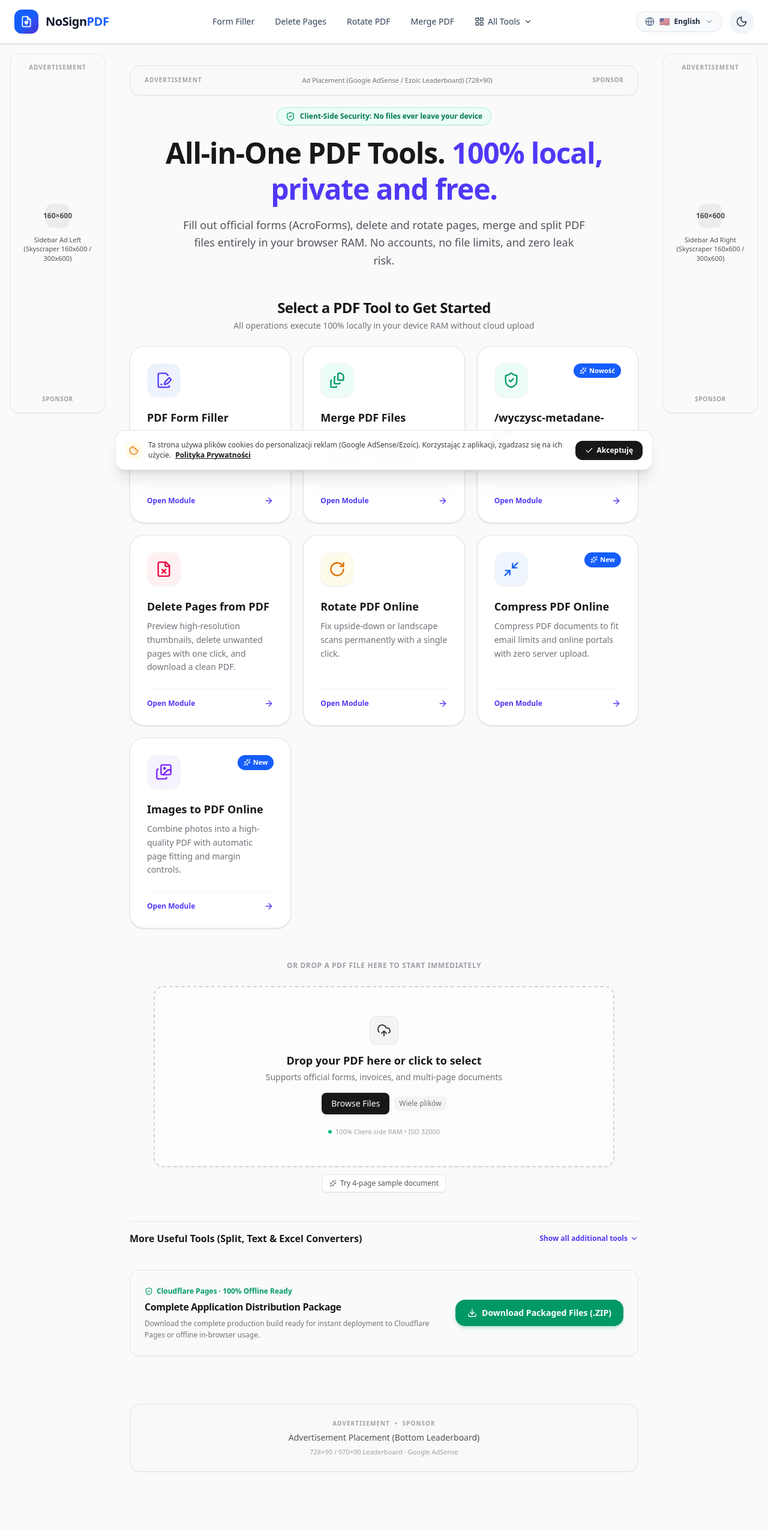
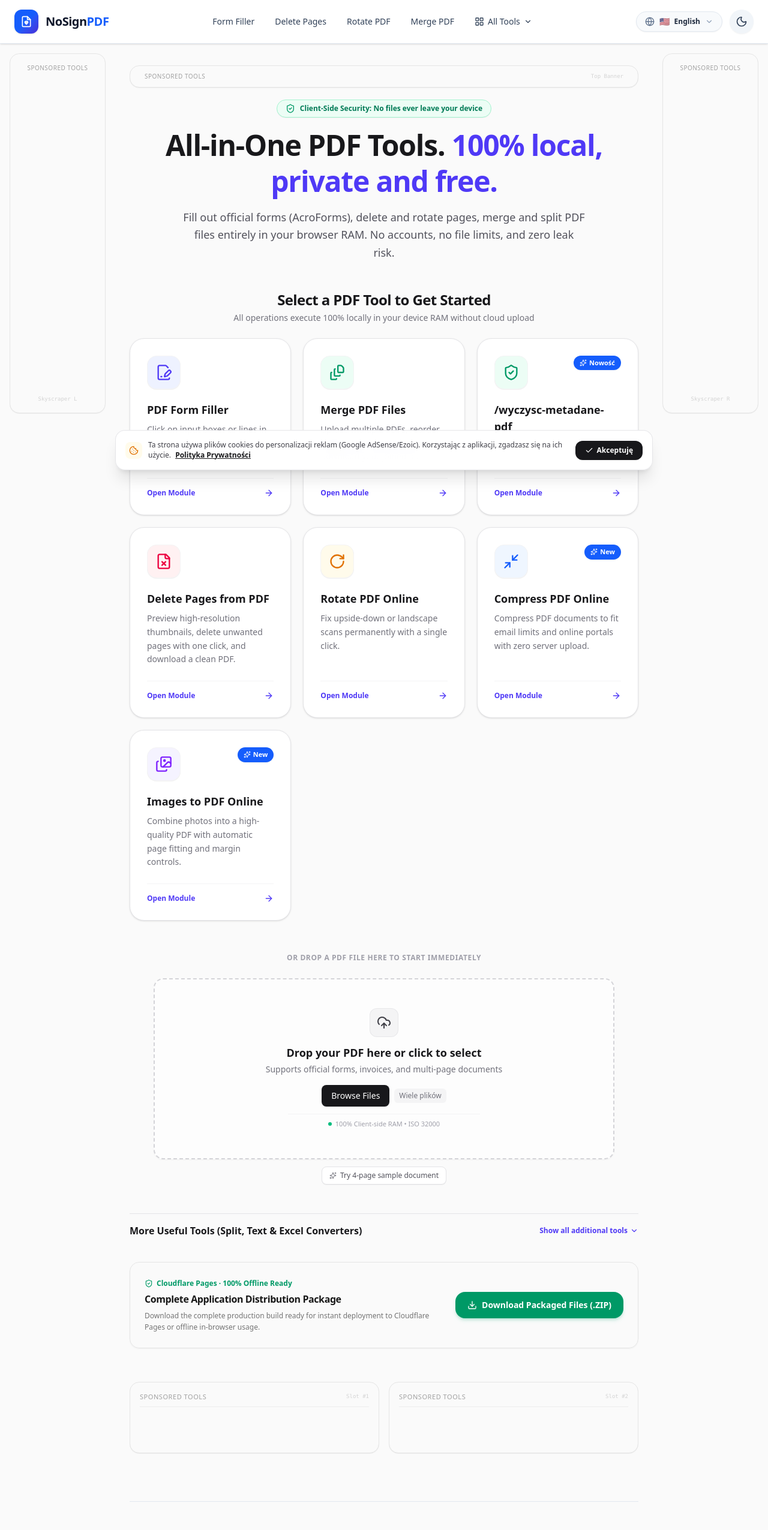
Before and after one commit to POlejniczakdesign/NoSignPDF, a React (Vite) app: page / in a window 1280 px wide. Shown: the top 2551 px of the page at 60% size. Built offline with nearby package versions, Linux system fonts and the light colour scheme.

Commit message:
feat: update ad layout and labels
- Replace single bottom ad banner with a dual grid slot layout
- Rename advertisement labels to "Sponsored tools" across UI and translations
- Add "PDF Tools Index" section to footer for improved SEO navigation

```diff
--- a/src/App.tsx
+++ b/src/App.tsx
@@ -412,9 +412,10 @@ function AppContent() {
           {/* Large Modern .ZIP Package Download CTA (Directly under workspace) */}
           <DownloadZipPackageCta />
 
-          {/* Standard Bottom Ad banner placeholder */}
-          <div className="w-full max-w-4xl mt-8">
-            <AdContainer type="banner-bottom" />
+          {/* Dual Intelligent Ad Containers (Google Auto Ads & Responsive Ad Units) */}
+          <div className="w-full max-w-4xl mt-8 grid grid-cols-1 md:grid-cols-2 gap-4">
+            <AdContainer type="bottom-slot-1" />
+            <AdContainer type="bottom-slot-2" />
           </div>
 
           {/* Structured SEO Content Section (tools and home only) */}
--- a/src/components/AdContainer.tsx
+++ b/src/components/AdContainer.tsx
@@ -6,6 +6,8 @@ interface AdContainerProps {
   type:
     | 'banner-top'
     | 'banner-bottom'
+    | 'bottom-slot-1'
+    | 'bottom-slot-2'
     | 'sidebar-left'
     | 'sidebar-right'
     | 'modal-interstitial'
@@ -13,47 +15,88 @@ interface AdContainerProps {
   className?: string;
 }
 
-const SPONSOR_LABELS: Record<Language, string> = {
-  pl: 'Sponsor',
-  en: 'Sponsor',
-  es: 'Patrocinador',
-  hi: 'प्रायोजक',
-  pt: 'Patrocinador',
-  ru: 'Спонсор',
-};
-
-const BANNER_BOTTOM_TITLES: Record<Language, string> = {
-  pl: 'Miejsce na reklamę (Bottom Leaderboard)',
-  en: 'Advertisement Placement (Bottom Leaderboard)',
-  es: 'Espacio publicitario inferior (Leaderboard)',
-  hi: 'निचला विज्ञापन स्थान (Bottom Leaderboard)',
-  pt: 'Espaço Publicitário Inferior (Leaderboard)',
-  ru: 'Нижний рекламный блок (Leaderboard)',
+const SPONSORED_TOOLS_LABELS: Record<Language, string> = {
+  pl: 'Narzędzia sponsorowane',
+  en: 'Sponsored tools',
+  es: 'Herramientas patrocinadas',
+  hi: 'प्रायोजित उपकरण',
+  pt: 'Ferramentas patrocinadas',
+  ru: 'Спонсорские инструменты',
 };
 
 export const AdContainer: React.FC<AdContainerProps> = ({ type, className = '' }) => {
-  const { t, language } = useLanguage();
-  const sponsorText = SPONSOR_LABELS[language] || SPONSOR_LABELS.en;
-  const bottomTitle = BANNER_BOTTOM_TITLES[language] || BANNER_BOTTOM_TITLES.en;
+  const { language } = useLanguage();
+  const sponsoredLabel = SPONSORED_TOOLS_LABELS[language] || SPONSORED_TOOLS_LABELS.en;
+
+  if (type === 'bottom-slot-1' || type === 'bottom-slot-2') {
+    const isSlot1 = type === 'bottom-slot-1';
+    const slotDomId = isSlot1 ? 'ad-slot-bottom-1' : 'ad-slot-bottom-2';
+
+    return (
+      <aside
+        id={slotDomId}
+        aria-label={sponsoredLabel}
+        className={`adsense-inject-zone w-full rounded-2xl border border-neutral-200 dark:border-neutral-800 bg-neutral-50 dark:bg-neutral-900 p-4 min-h-[100px] flex flex-col justify-between transition-colors shadow-2xs ${className}`}
+      >
+        <div className="w-full flex items-center justify-between pb-2 border-b border-neutral-200/60 dark:border-neutral-800/60">
+          <span className="text-[10px] sm:text-[11px] font-medium tracking-wider text-neutral-400 dark:text-neutral-500 uppercase select-none">
+            {sponsoredLabel}
+          </span>
+          <span className="text-[9px] font-mono text-neutral-300 dark:text-neutral-600 select-none">
+            {isSlot1 ? 'Slot #1' : 'Slot #2'}
+          </span>
+        </div>
+
+        {/* Clean AdSense Injection Area - Ready for Google Auto Ads and manual <ins> script */}
+        <div
+          className="adsense-inject-target w-full flex-1 flex items-center justify-center min-h-[60px] py-1"
+          data-ad-client="ca-pub-7672441336686997"
+          data-ad-slot={isSlot1 ? 'auto-bottom-1' : 'auto-bottom-2'}
+          data-ad-format="auto"
+          data-full-width-responsive="true"
+        >
+          {/* Google AdSense Ready:
+              <ins className="adsbygoogle"
+                   style={{ display: 'block' }}
+                   data-ad-client="ca-pub-7672441336686997"
+                   data-ad-slot="auto"
+                   data-ad-format="auto"
+                   data-full-width-responsive="true" />
+          */}
+        </div>
+      </aside>
+    );
+  }
 
   if (type === 'banner-top') {
     return (
       <aside
         id="ad-banner-top"
-        aria-label={t.ads.adLabel}
-        className={`w-full max-w-4xl mx-auto my-3 ${className}`}
+        aria-label={sponsoredLabel}
+        className={`adsense-inject-zone w-full max-w-4xl mx-auto my-3 rounded-2xl border border-neutral-200 dark:border-neutral-800 bg-neutral-50 dark:bg-neutral-900 py-2.5 px-6 flex items-center justify-between transition-colors shadow-2xs ${className}`}
       >
-        <div className="rounded-2xl border border-neutral-200 dark:border-neutral-800 bg-neutral-50/70 dark:bg-neutral-900/40 py-3 px-6 text-center min-h-[50px] flex items-center justify-between text-xs text-neutral-400 dark:text-neutral-500 transition-colors shadow-2xs">
-          <span className="text-[10px] tracking-widest uppercase font-semibold text-neutral-400 dark:text-neutral-500">
-            {t.ads.adLabel}
-          </span>
-          <span className="text-[11px] font-medium text-neutral-500 dark:text-neutral-400 text-center">
-            {t.ads.bannerTopTitle} (728×90)
-          </span>
-          <span className="text-[10px] tracking-wider uppercase font-semibold text-neutral-400 dark:text-neutral-500">
-            {sponsorText}
-          </span>
+        <span className="text-[10px] tracking-wider uppercase font-medium text-neutral-400 dark:text-neutral-500 select-none">
+          {sponsoredLabel}
+        </span>
+        <div
+          className="adsense-inject-target flex-1 flex items-center justify-center px-4"
+          data-ad-client="ca-pub-7672441336686997"
+          data-ad-slot="auto-top"
+          data-ad-format="auto"
+          data-full-width-responsive="true"
+        >
+          {/* Google AdSense Ready:
+              <ins className="adsbygoogle"
+                   style={{ display: 'block' }}
+                   data-ad-client="ca-pub-7672441336686997"
+                   data-ad-slot="auto"
+                   data-ad-format="auto"
+                   data-full-width-responsive="true" />
+          */}
         </div>
+        <span className="text-[9px] font-mono text-neutral-300 dark:text-neutral-600 select-none">
+          Top Banner
+        </span>
       </aside>
     );
   }
@@ -62,21 +105,33 @@ export const AdContainer: React.FC<AdContainerProps> = ({ type, className = '' }
     return (
       <aside
         id="ad-banner-bottom"
-        aria-label={t.ads.adLabel}
-        className={`w-full max-w-4xl mx-auto my-6 ${className}`}
+        aria-label={sponsoredLabel}
+        className={`adsense-inject-zone w-full max-w-4xl mx-auto my-6 rounded-2xl border border-neutral-200 dark:border-neutral-800 bg-neutral-50 dark:bg-neutral-900 p-4 min-h-[100px] flex flex-col justify-between transition-colors shadow-2xs ${className}`}
       >
-        <div className="rounded-2xl border border-neutral-200 dark:border-neutral-800 bg-neutral-50/70 dark:bg-neutral-900/40 py-6 px-6 text-center min-h-[96px] flex flex-col items-center justify-center gap-1.5 transition-colors shadow-2xs">
-          <div className="flex items-center justify-center gap-2 text-[10px] tracking-widest uppercase font-semibold text-neutral-400 dark:text-neutral-500">
-            <span>{t.ads.adLabel}</span>
-            <span>•</span>
-            <span>{sponsorText}</span>
-          </div>
-          <span className="text-xs sm:text-sm font-medium text-neutral-600 dark:text-neutral-300">
-            {bottomTitle}
+        <div className="w-full flex items-center justify-between pb-2 border-b border-neutral-200/60 dark:border-neutral-800/60">
+          <span className="text-[10px] sm:text-[11px] font-medium tracking-wider text-neutral-400 dark:text-neutral-500 uppercase select-none">
+            {sponsoredLabel}
           </span>
-          <span className="text-[11px] text-neutral-400 dark:text-neutral-500">
-            728×90 / 970×90 Leaderboard · Google AdSense
+          <span className="text-[9px] font-mono text-neutral-300 dark:text-neutral-600 select-none">
+            Responsive Leaderboard
           </span>
+        </div>
+
+        <div
+          className="adsense-inject-target w-full flex-1 flex items-center justify-center min-h-[60px] py-1"
+          data-ad-client="ca-pub-7672441336686997"
+          data-ad-slot="auto-leaderboard"
+          data-ad-format="auto"
+          data-full-width-responsive="true"
+        >
+          {/* Google AdSense Ready:
+              <ins className="adsbygoogle"
+                   style={{ display: 'block' }}
+                   data-ad-client="ca-pub-7672441336686997"
+                   data-ad-slot="auto"
+                   data-ad-format="auto"
+                   data-full-width-responsive="true" />
+          */}
         </div>
       </aside>
     );
@@ -87,23 +142,29 @@ export const AdContainer: React.FC<AdContainerProps> = ({ type, className = '' }
     return (
       <aside
         id={isLeft ? 'ad-skyscraper-left' : 'ad-skyscraper-right'}
-        aria-label={isLeft ? t.ads.sidebarLeftTitle : t.ads.sidebarRightTitle}
-        className={`hidden xl:flex flex-col w-[160px] shrink-0 ${className}`}
+        aria-label={sponsoredLabel}
+        className={`adsense-inject-zone hidden xl:flex flex-col w-[160px] shrink-0 ${className}`}
       >
-        <div className="sticky top-20 rounded-2xl border border-neutral-200 dark:border-neutral-800 bg-neutral-50/70 dark:bg-neutral-900/40 p-4 text-center min-h-[600px] flex flex-col justify-between items-center text-xs text-neutral-400 dark:text-neutral-500 shadow-2xs transition-colors">
-          <span className="text-[10px] tracking-widest uppercase font-semibold text-neutral-400 dark:text-neutral-500">
-            {t.ads.adLabel}
+        <div className="sticky top-20 rounded-2xl border border-neutral-200 dark:border-neutral-800 bg-neutral-50 dark:bg-neutral-900 p-4 text-center min-h-[600px] flex flex-col justify-between items-center shadow-2xs transition-colors">
+          <span className="text-[10px] tracking-wider uppercase font-medium text-neutral-400 dark:text-neutral-500 select-none">
+            {sponsoredLabel}
           </span>
-          <div className="space-y-3 my-auto flex flex-col items-center">
-            <div className="w-10 h-10 rounded-xl bg-neutral-200/70 dark:bg-neutral-800 flex items-center justify-center text-neutral-600 dark:text-neutral-300 text-xs font-bold">
-              160×600
-            </div>
-            <p className="text-[11px] font-medium text-neutral-600 dark:text-neutral-400 leading-snug max-w-[130px]">
-              {isLeft ? t.ads.sidebarLeftTitle : t.ads.sidebarRightTitle}
-            </p>
+          <div
+            className="adsense-inject-target my-auto w-full flex items-center justify-center min-h-[400px]"
+            data-ad-client="ca-pub-7672441336686997"
+            data-ad-slot={isLeft ? 'auto-sidebar-left' : 'auto-sidebar-right'}
+            data-ad-format="auto"
+          >
+            {/* Google AdSense Ready:
+                <ins className="adsbygoogle"
+                     style={{ display: 'block' }}
+                     data-ad-client="ca-pub-7672441336686997"
+                     data-ad-slot="auto"
+                     data-ad-format="auto" />
+            */}
           </div>
-          <span className="text-[10px] tracking-wider uppercase font-semibold text-neutral-400 dark:text-neutral-500">
-            {sponsorText}
+          <span className="text-[9px] font-mono text-neutral-300 dark:text-neutral-600 select-none">
+            {isLeft ? 'Skyscraper L' : 'Skyscraper R'}
           </span>
         </div>
       </aside>
@@ -114,26 +175,27 @@ export const AdContainer: React.FC<AdContainerProps> = ({ type, className = '' }
     return (
       <div
         id="ad-modal-square-300x250"
-        className={`w-[300px] h-[250px] mx-auto rounded-2xl border border-neutral-200 dark:border-neutral-800 bg-neutral-50/80 dark:bg-neutral-900/60 p-5 flex flex-col items-center justify-between text-center shadow-2xs transition-colors ${className}`}
+        className={`adsense-inject-zone w-[300px] h-[250px] mx-auto rounded-2xl border border-neutral-200 dark:border-neutral-800 bg-neutral-50 dark:bg-neutral-900 p-4 flex flex-col items-center justify-between text-center shadow-2xs transition-colors ${className}`}
       >
-        <div className="flex items-center justify-center gap-1.5 text-[10px] tracking-widest uppercase font-semibold text-neutral-400 dark:text-neutral-500">
-          <span>{t.ads.adLabel}</span>
-          <span>•</span>
-          <span>{sponsorText}</span>
+        <span className="text-[10px] tracking-wider uppercase font-medium text-neutral-400 dark:text-neutral-500 select-none">
+          {sponsoredLabel}
+        </span>
+        <div
+          className="adsense-inject-target my-auto w-full flex items-center justify-center min-h-[160px]"
+          data-ad-client="ca-pub-7672441336686997"
+          data-ad-slot="auto-modal-square"
+          data-ad-format="rectangle"
+        >
+          {/* Google AdSense Ready:
+              <ins className="adsbygoogle"
+                   style={{ display: 'block' }}
+                   data-ad-client="ca-pub-7672441336686997"
+                   data-ad-slot="auto"
+                   data-ad-format="rectangle" />
+          */}
         </div>
-        <div className="space-y-2">
-          <div className="w-10 h-10 rounded-xl bg-neutral-200/70 dark:bg-neutral-800 mx-auto flex items-center justify-center text-neutral-600 dark:text-neutral-300 text-xs font-bold">
-            300×250
-          </div>
-          <p className="text-xs font-semibold text-neutral-700 dark:text-neutral-300 max-w-[220px]">
-            {t.ads.interstitialTitle}
-          </p>
-          <p className="text-[10px] text-neutral-400 dark:text-neutral-500">
-            Medium Rectangle Ad Unit · Google AdSense
-          </p>
-        </div>
-        <span className="text-[10px] tracking-wider uppercase font-semibold text-neutral-400 dark:text-neutral-500">
-          {sponsorText}
+        <span className="text-[9px] font-mono text-neutral-300 dark:text-neutral-600 select-none">
+          Medium Rectangle
         </span>
       </div>
     );
@@ -143,19 +205,28 @@ export const AdContainer: React.FC<AdContainerProps> = ({ type, className = '' }
   return (
     <div
       id="ad-interstitial-modal"
-      className={`w-full max-w-[340px] mx-auto rounded-2xl border border-neutral-200 dark:border-neutral-800 bg-neutral-50/70 dark:bg-neutral-900/40 p-5 text-center flex flex-col items-center justify-center min-h-[200px] transition-colors ${className}`}
+      className={`adsense-inject-zone w-full max-w-[340px] mx-auto rounded-2xl border border-neutral-200 dark:border-neutral-800 bg-neutral-50 dark:bg-neutral-900 p-4 text-center flex flex-col items-center justify-between min-h-[180px] shadow-2xs transition-colors ${className}`}
     >
-      <div className="flex items-center justify-center gap-1.5 text-[10px] tracking-widest uppercase font-semibold text-neutral-400 dark:text-neutral-500 mb-3">
-        <span>{t.ads.adLabel}</span>
-        <span>•</span>
-        <span>{sponsorText}</span>
+      <span className="text-[10px] tracking-wider uppercase font-medium text-neutral-400 dark:text-neutral-500 select-none">
+        {sponsoredLabel}
+      </span>
+      <div
+        className="adsense-inject-target my-auto w-full flex items-center justify-center min-h-[120px]"
+        data-ad-client="ca-pub-7672441336686997"
+        data-ad-slot="auto-interstitial"
+        data-ad-format="auto"
+      >
+        {/* Google AdSense Ready:
+            <ins className="adsbygoogle"
+                 style={{ display: 'block' }}
+                 data-ad-client="ca-pub-7672441336686997"
+                 data-ad-slot="auto"
+                 data-ad-format="auto" />
+        */}
       </div>
-      <div className="w-9 h-9 rounded-xl bg-neutral-200/70 dark:bg-neutral-800 flex items-center justify-center text-neutral-600 dark:text-neutral-300 text-xs font-bold mb-2">
-        Ad
-      </div>
-      <p className="text-xs font-medium text-neutral-600 dark:text-neutral-400 max-w-[240px]">
-        {t.ads.interstitialTitle}
-      </p>
+      <span className="text-[9px] font-mono text-neutral-300 dark:text-neutral-600 select-none">
+        Interstitial Unit
+      </span>
     </div>
   );
 };
--- a/src/components/Footer.tsx
+++ b/src/components/Footer.tsx
@@ -2,16 +2,47 @@ import React from 'react';
 import { FileText, Lock, ShieldCheck } from 'lucide-react';
 import { ToolRoute } from '../types';
 import { useLanguage } from '../i18n/LanguageContext';
+import { Language } from '../i18n/translations';
+import { buildLocalizedPath } from '../lib/routing';
 
 interface FooterProps {
   onNavigate: (path: ToolRoute) => void;
 }
 
+const FOOTER_SEO_INDEX_TITLES: Record<Language, string> = {
+  pl: 'Szybki indeks modułów PDF',
+  en: 'PDF Tools Index',
+  es: 'Índice de herramientas PDF',
+  hi: 'पीडीएफ टूल्स अनुक्रमणिका',
+  pt: 'Índice de ferramentas PDF',
+  ru: 'Индекс инструментов PDF',
+};
+
+const CORE_11_TOOL_IDS = [
+  'wypelnij',
+  'usun',
+  'obroc',
+  'polacz',
+  'rozdziel',
+  'pdf-to-word',
+  'word-to-pdf',
+  'pdf-to-excel',
+  'excel-to-pdf',
+  'kompresuj',
+  'grafika',
+];
+
 export const Footer: React.FC<FooterProps> = ({ onNavigate }) => {
-  const { t, localizedTools } = useLanguage();
+  const { t, language, localizedTools } = useLanguage();
+
+  const seoIndexTitle = FOOTER_SEO_INDEX_TITLES[language] || FOOTER_SEO_INDEX_TITLES.en;
+  const nicheTools = localizedTools.filter((tool) => CORE_11_TOOL_IDS.includes(tool.id));
 
   return (
-    <footer id="main-footer" className="w-full bg-white dark:bg-zinc-950 border-t border-zinc-200 dark:border-zinc-800 py-12 transition-colors mt-auto">
+    <footer
+      id="main-footer"
+      className="w-full bg-white dark:bg-zinc-950 border-t border-zinc-200 dark:border-zinc-800 py-12 transition-colors mt-auto"
+    >
       <div className="max-w-7xl mx-auto px-4 sm:px-6 lg:px-8">
         <div className="grid grid-cols-1 md:grid-cols-4 gap-8 pb-8 border-b border-zinc-100 dark:border-zinc-800">
           {/* Col 1: About */}
@@ -21,7 +52,7 @@ export const Footer: React.FC<FooterProps> = ({ onNavigate }) => {
                 <FileText className="w-4 h-4" />
               </div>
               <span className="text-base font-extrabold text-zinc-900 dark:text-white">
-                PDF Studio Online
+                NoSignPDF
               </span>
             </div>
             <p className="text-xs sm:text-sm text-zinc-500 dark:text-zinc-400 max-w-sm leading-relaxed">
@@ -39,19 +70,24 @@ export const Footer: React.FC<FooterProps> = ({ onNavigate }) => {
               {t.footer.toolsTitle}
             </h4>
             <ul className="space-y-1.5 text-xs">
-              {localizedTools
-                .filter((tool) => tool.id !== 'privacy' && tool.id !== 'hub')
-                .map((tool) => (
+              {nicheTools.map((tool) => {
+                const localizedHref = buildLocalizedPath(tool.path, language);
+                return (
                   <li key={tool.id}>
-                    <button
+                    <a
                       id={`footer-link-${tool.id}`}
-                      onClick={() => onNavigate(tool.path)}
-                      className="text-zinc-500 dark:text-zinc-400 hover:text-zinc-900 dark:hover:text-zinc-200 transition-colors cursor-pointer text-left"
+                      href={localizedHref}
+                      onClick={(e) => {
+                        e.preventDefault();
+                        onNavigate(tool.path);
+                      }}
+                      className="text-zinc-500 dark:text-zinc-400 hover:text-zinc-900 dark:hover:text-zinc-200 transition-colors cursor-pointer text-left block"
                     >
                       {tool.name}
-                    </button>
+                    </a>
                   </li>
-                ))}
+                );
+              })}
             </ul>
           </div>
 
@@ -90,10 +126,40 @@ export const Footer: React.FC<FooterProps> = ({ onNavigate }) => {
           </div>
         </div>
 
-        {/* Bottom copyright */}
+        {/* Discreet SEO Text Links Grid (Discreet Crawl Booster for Googlebot across all 11 niche subpages) */}
+        <div className="pt-8 pb-6 border-b border-zinc-100 dark:border-zinc-800">
+          <div className="text-[10px] font-semibold text-zinc-400 dark:text-zinc-500 uppercase tracking-wider mb-3">
+            {seoIndexTitle}
+          </div>
+          <nav
+            aria-label={seoIndexTitle}
+            className="grid grid-cols-2 sm:grid-cols-3 md:grid-cols-4 lg:grid-cols-6 gap-x-4 gap-y-2 text-[11px]"
+          >
+            {nicheTools.map((tool) => {
+              const localizedHref = buildLocalizedPath(tool.path, language);
+              return (
+                <a
+                  key={`seo-grid-${tool.id}`}
+                  id={`footer-seo-link-${tool.id}`}
+                  href={localizedHref}
+                  onClick={(e) => {
+                    e.preventDefault();
+                    onNavigate(tool.path);
+                  }}
+                  className="text-zinc-500 dark:text-zinc-400 hover:text-zinc-900 dark:hover:text-zinc-200 transition-colors truncate"
+                  title={tool.name}
+                >
+                  {tool.name}
+                </a>
+              );
+            })}
+          </nav>
+        </div>
+
+        {/* Bottom copyright and compliance */}
         <div className="pt-6 flex flex-col sm:flex-row items-center justify-between text-xs text-zinc-400 dark:text-zinc-500 gap-4">
           <div>
-            © {new Date().getFullYear()} PDF Studio Online. {t.footer.copyright}
+            © {new Date().getFullYear()} NoSignPDF. {t.footer.copyright}
           </div>
           <div className="flex flex-wrap items-center gap-3 text-[11px]">
             <button
--- a/src/i18n/translations.ts
+++ b/src/i18n/translations.ts
@@ -161,7 +161,7 @@ export const TRANSLATIONS: Record<Language, TranslationDict> = {
       menuTools: 'Narzędzia PDF Studio',
     },
     ads: {
-      adLabel: 'Reklama',
+      adLabel: 'Narzędzia sponsorowane',
       bannerTopTitle: 'Miejsce na baner reklamowy (Google AdSense / Ezoic Leaderboard)',
       sidebarLeftTitle: 'Reklama boczna lewa (Skyscraper 160x600 / 300x600)',
       sidebarRightTitle: 'Reklama boczna prawa (Skyscraper 160x600 / 300x600)',
@@ -287,7 +287,7 @@ export const TRANSLATIONS: Record<Language, TranslationDict> = {
       menuTools: 'PDF Studio Tools',
     },
     ads: {
-      adLabel: 'Advertisement',
+      adLabel: 'Sponsored tools',
       bannerTopTitle: 'Ad Placement (Google AdSense / Ezoic Leaderboard)',
       sidebarLeftTitle: 'Sidebar Ad Left (Skyscraper 160x600 / 300x600)',
       sidebarRightTitle: 'Sidebar Ad Right (Skyscraper 160x600 / 300x600)',
@@ -413,7 +413,7 @@ export const TRANSLATIONS: Record<Language, TranslationDict> = {
       menuTools: 'Herramientas PDF Studio',
     },
     ads: {
-      adLabel: 'Publicidad',
+      adLabel: 'Herramientas patrocinadas',
       bannerTopTitle: 'Espacio publicitario superior (Google AdSense / Ezoic Leaderboard)',
       sidebarLeftTitle: 'Publicidad lateral izquierda (Skyscraper 160x600 / 300x600)',
       sidebarRightTitle: 'Publicidad lateral derecha (Skyscraper 160x600 / 300x600)',
@@ -539,7 +539,7 @@ export const TRANSLATIONS: Record<Language, TranslationDict> = {
       menuTools: 'पीडीएफ टूल्स मेनू',
     },
     ads: {
-      adLabel: 'विज्ञापन',
+      adLabel: 'प्रायोजित उपकरण',
       bannerTopTitle: 'शीर्ष विज्ञापन स्थान (Google AdSense / Ezoic Leaderboard)',
       sidebarLeftTitle: 'बायां साइडबार विज्ञापन (Skyscraper 160x600 / 300x600)',
       sidebarRightTitle: 'दायां साइडबार विज्ञापन (Skyscraper 160x600 / 300x600)',
@@ -665,7 +665,7 @@ export const TRANSLATIONS: Record<Language, TranslationDict> = {
       menuTools: 'Ferramentas PDF Studio',
     },
     ads: {
-      adLabel: 'Publicidade',
+      adLabel: 'Ferramentas patrocinadas',
       bannerTopTitle: 'Anúncio Superior (Google AdSense / Ezoic Leaderboard)',
       sidebarLeftTitle: 'Anúncio Lateral Esquerdo (Skyscraper 160x600 / 300x600)',
       sidebarRightTitle: 'Anúncio Lateral Direito (Skyscraper 160x600 / 300x600)',
@@ -791,7 +791,7 @@ export const TRANSLATIONS: Record<Language, TranslationDict> = {
       menuTools: 'Инструменты PDF Studio',
     },
     ads: {
-      adLabel: 'Реклама',
+      adLabel: 'Спонсорские инструменты',
       bannerTopTitle: 'Рекламный блок (Google AdSense / Ezoic Leaderboard)',
       sidebarLeftTitle: 'Боковой баннер слева (160x600 / 300x600)',
       sidebarRightTitle: 'Боковой баннер справа (160x600 / 300x600)',
```
